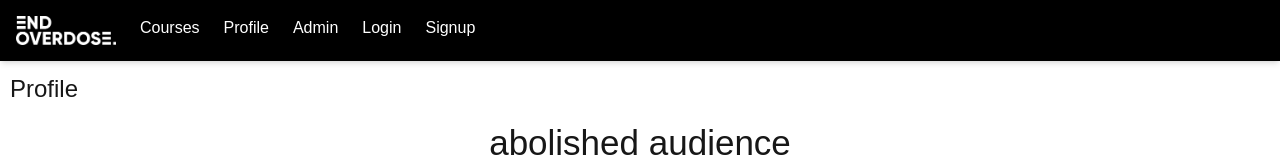
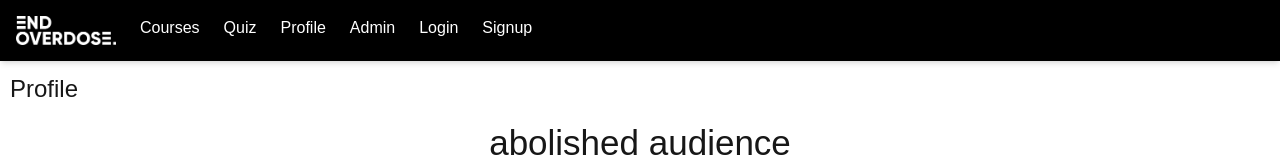
Before and after one commit to lablueprint/end-overdose, a Next.js app: page /profile in a window 1280 px wide. Shown: the top 160 px of the page. Built offline with nearby package versions, Linux system fonts and the light colour scheme.

Commit message:
minor fixes

```diff
--- a/src/app/components/NavBar.tsx
+++ b/src/app/components/NavBar.tsx
@@ -23,6 +23,10 @@ const NavBar: React.FC = () => {
                 </li>
 
                 <li className="relative text-white hover:text-gray-200">
+                    <Link href={'/quiz'}>Quiz</Link>
+                </li>
+
+                <li className="relative text-white hover:text-gray-200">
                     <Link href={'/profile'}>Profile</Link>
                 </li>
 
```
Also changed, not shown: src/app/profile/page.tsx (+4 -4 lines).
